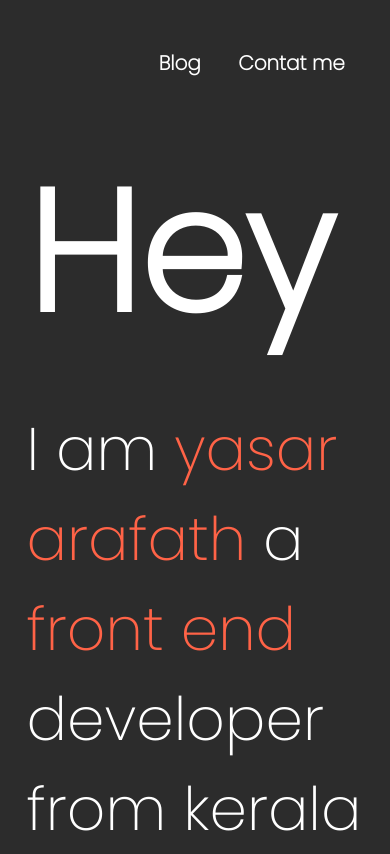
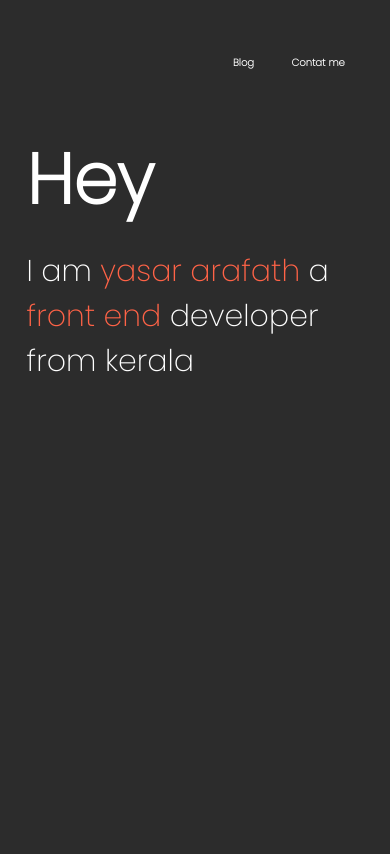
Before and after one commit to Yasar195/website-official, a React (Create React App) app: page / in a window 390 px wide. Built offline with nearby package versions, Linux system fonts and the light colour scheme.

Commit message:
fixed home screen mobile ui problems

```diff
--- a/src/App.css
+++ b/src/App.css
@@ -12,3 +12,9 @@ body{
     width: 100%;
     height: 100vh;
 }
+
+@media (max-width: 500px){
+    *{
+        font-size: 10px;
+    }
+}
--- a/src/component/Home/Home.css
+++ b/src/component/Home/Home.css
@@ -74,3 +74,49 @@ section{
     width: 100%;
     scroll-snap-align: start;
 }
+
+@media (max-width: 500px){
+    .main{
+        font-size: 7rem;
+    }
+
+    .anim{
+        width: 0;
+        height: 1vh;
+        animation: underanim 3s ease-in-out forwards 0.5s;
+    }
+
+    .para{
+        visibility: hidden;
+        animation: animpara 1s ease-in-out 1s forwards;
+    }
+
+    @keyframes animpara{
+        from{
+            visibility: hidden;
+            transform: translateY(30px);
+        }
+
+        to{
+            visibility: visible;
+            transform: translateY(0);
+        }
+    }
+
+    @keyframes underanim{
+        0%{
+            width: 0;
+            transform: translateX(0);
+        }
+
+        50%{
+            width: 30%;
+            transform: translateX(0);
+        }
+
+        100%{
+            width: 0;
+            transform: translateX(20%);
+        }
+    }
+}
```
Also changed, not shown: public/manifest.json.
